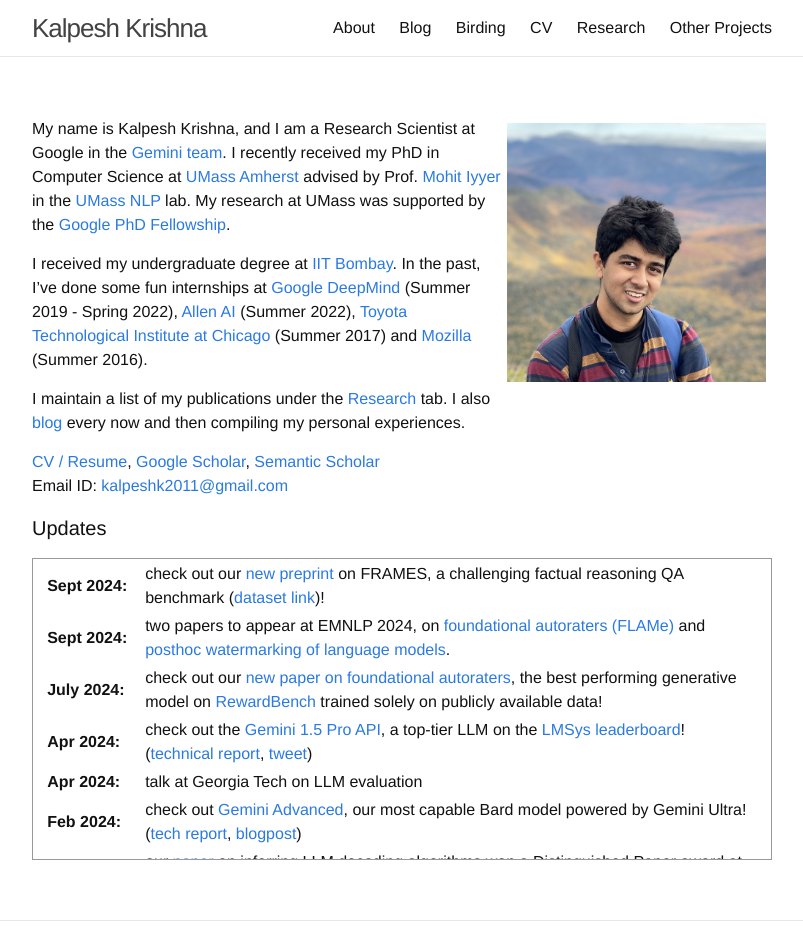
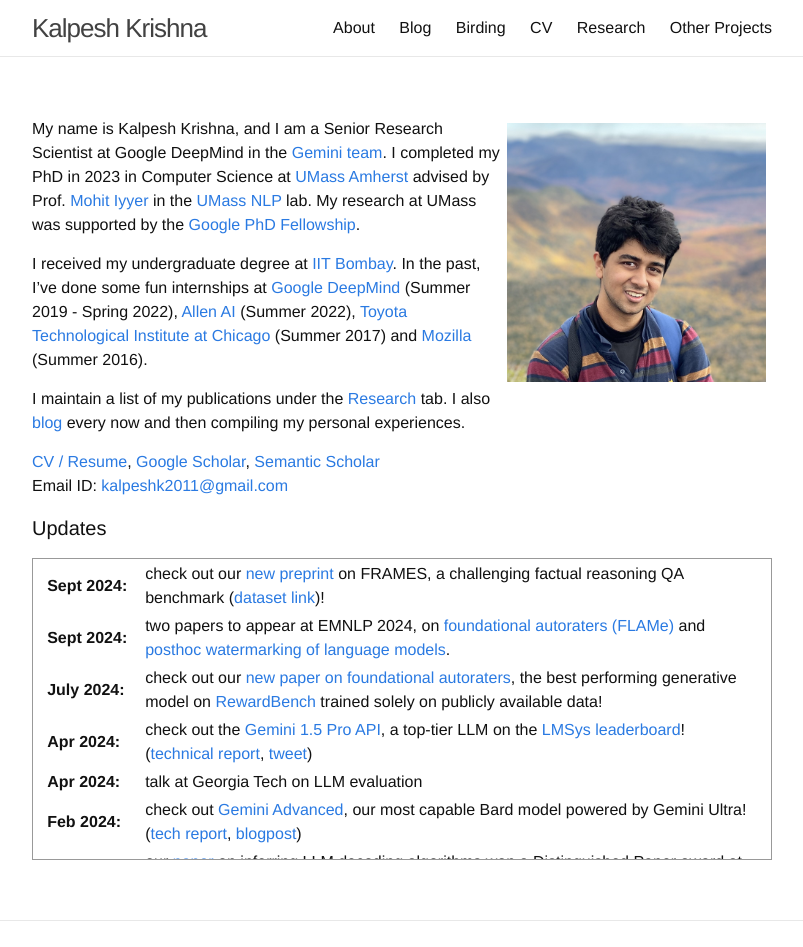
Before and after one commit to martiansideofthemoon/martiansideofthemoon.github.io, a Jekyll site: the page built from index.md, in a window 1280 px wide, cut to the strip 0-947 px from the top of the page. Shown: the whole strip, without its empty margins (238-1041 px from the left). Built offline with Jekyll 4.4.1, drawn with Linux system fonts in a browser that asks for light colours; comment, search, counter and statistics services are not loaded.

Commit message:
Update index.md

```diff
--- a/index.md
+++ b/index.md
@@ -5,7 +5,7 @@ layout: page
 
 <img style="float: right; width: 35%; padding: 6px;" src=" {{ site.url }}/assets/IMG_1403.jpg">
 
-My name is Kalpesh Krishna, and I am a Research Scientist at Google in the [Gemini team](https://gemini.google.com/). I recently received my PhD in Computer Science at [UMass Amherst](http://cs.umass.edu/) advised by Prof. [Mohit Iyyer](https://people.cs.umass.edu/~miyyer/) in the [UMass NLP](http://nlp.cs.umass.edu/) lab. My research at UMass was supported by the [Google PhD Fellowship](https://research.google/outreach/phd-fellowship/).
+My name is Kalpesh Krishna, and I am a Senior Research Scientist at Google DeepMind in the [Gemini team](https://gemini.google.com/). I completed my PhD in 2023 in Computer Science at [UMass Amherst](http://cs.umass.edu/) advised by Prof. [Mohit Iyyer](https://people.cs.umass.edu/~miyyer/) in the [UMass NLP](http://nlp.cs.umass.edu/) lab. My research at UMass was supported by the [Google PhD Fellowship](https://research.google/outreach/phd-fellowship/).
 
 I received my undergraduate degree at [IIT Bombay](http://iitb.ac.in). In the past, I've done some fun internships at [Google DeepMind](https://research.google) (Summer 2019 - Spring 2022), [Allen AI](https://allenai.org/) (Summer 2022), [Toyota Technological Institute at Chicago](https://www.ttic.edu/) (Summer 2017) and [Mozilla](https://www.mozilla.org/en-US/) (Summer 2016).
 
```
